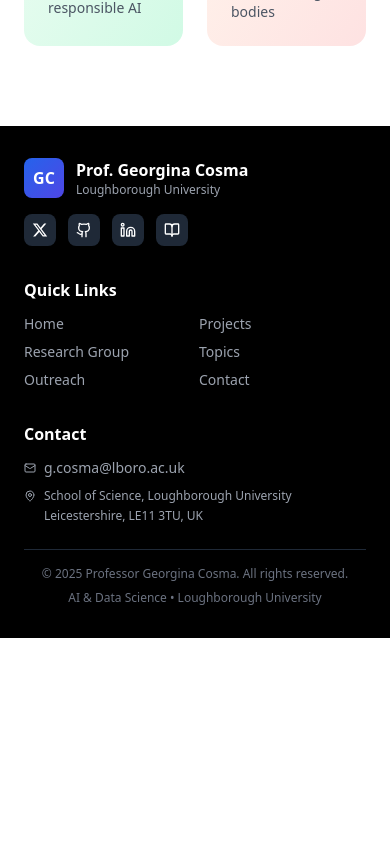
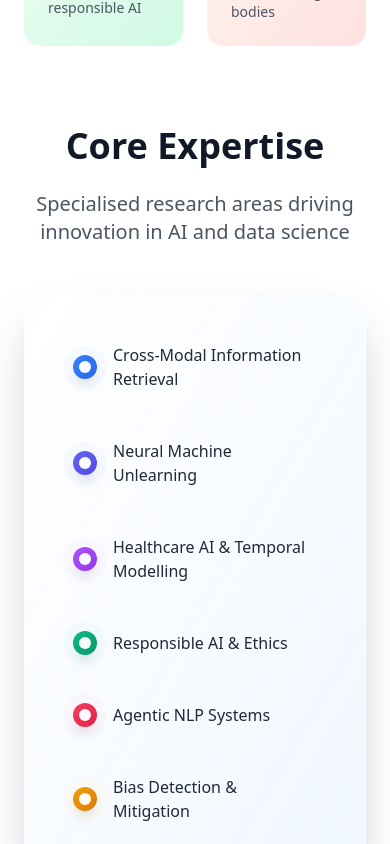
Before and after one commit to gcosma/DataSciencePlus, a React (Create React App) app: page / in a window 390 px wide. Shown: the part 2860-3704 px from the top of the page. Before the commit the page ends 3498 px from the top, so only its background shows below. Built offline with nearby package versions, Linux system fonts and the light colour scheme.

Commit message:
Your commit message here

```diff
--- a/src/App.js
+++ b/src/App.js
@@ -590,6 +590,80 @@ const teamMembers = [
               </div>
             </div>
           </div>
+{/* ADD YOUR ENHANCED EXPERTISE SECTION HERE */}
+    <div className="mt-20">
+      <div className="text-center mb-12">
+        <h2 className="text-4xl font-bold text-gray-900 mb-6">Core Expertise</h2>
+        <p className="text-xl text-gray-600">Specialised research areas driving innovation in AI and data science</p>
+      </div>
+
+      <div className="bg-gradient-to-br from-white/95 to-blue-50/90 backdrop-blur-sm rounded-3xl p-8 shadow-2xl border border-white/50">
+        <div className="grid grid-cols-1 sm:grid-cols-2 lg:grid-cols-3 gap-4">
+
+          <div className="group flex items-center gap-4 p-4 rounded-xl hover:bg-white/60 transition-all duration-300 hover:shadow-lg transform hover:scale-105">
+            <div className="relative">
+              <div className="w-6 h-6 bg-gradient-to-br from-blue-500 to-blue-600 rounded-full flex items-center justify-center shadow-lg">
+                <div className="w-3 h-3 bg-white rounded-full"></div>
+              </div>
+              <div className="absolute inset-0 bg-blue-400 rounded-full animate-ping opacity-20"></div>
+            </div>
+            <span className="text-gray-800 font-medium group-hover:text-blue-700 transition-colors">Cross-Modal Information Retrieval</span>
+          </div>
+
+          <div className="group flex items-center gap-4 p-4 rounded-xl hover:bg-white/60 transition-all duration-300 hover:shadow-lg transform hover:scale-105">
+            <div className="relative">
+              <div className="w-6 h-6 bg-gradient-to-br from-indigo-500 to-indigo-600 rounded-full flex items-center justify-center shadow-lg">
+                <div className="w-3 h-3 bg-white rounded-full"></div>
+              </div>
+              <div className="absolute inset-0 bg-indigo-400 rounded-full animate-ping opacity-20"></div>
+            </div>
+            <span className="text-gray-800 font-medium group-hover:text-indigo-700 transition-colors">Neural Machine Unlearning</span>
+          </div>
+
+          <div className="group flex items-center gap-4 p-4 rounded-xl hover:bg-white/60 transition-all duration-300 hover:shadow-lg transform hover:scale-105">
+            <div className="relative">
+              <div className="w-6 h-6 bg-gradient-to-br from-purple-500 to-purple-600 rounded-full flex items-center justify-center shadow-lg">
+                <div className="w-3 h-3 bg-white rounded-full"></div>
+              </div>
+              <div className="absolute inset-0 bg-purple-400 rounded-full animate-ping opacity-20"></div>
+            </div>
+            <span className="text-gray-800 font-medium group-hover:text-purple-700 transition-colors">Healthcare AI & Temporal Modelling</span>
+          </div>
+
+          <div className="group flex items-center gap-4 p-4 rounded-xl hover:bg-white/60 transition-all duration-300 hover:shadow-lg transform hover:scale-105">
+            <div className="relative">
+              <div className="w-6 h-6 bg-gradient-to-br from-emerald-500 to-emerald-600 rounded-full flex items-center justify-center shadow-lg">
+                <div className="w-3 h-3 bg-white rounded-full"></div>
+              </div>
+              <div className="absolute inset-0 bg-emerald-400 rounded-full animate-ping opacity-20"></div>
+            </div>
+            <span className="text-gray-800 font-medium group-hover:text-emerald-700 transition-colors">Responsible AI & Ethics</span>
+          </div>
+
+          <div className="group flex items-center gap-4 p-4 rounded-xl hover:bg-white/60 transition-all duration-300 hover:shadow-lg transform hover:scale-105">
+            <div className="relative">
+              <div className="w-6 h-6 bg-gradient-to-br from-rose-500 to-rose-600 rounded-full flex items-center justify-center shadow-lg">
+                <div className="w-3 h-3 bg-white rounded-full"></div>
+              </div>
+              <div className="absolute inset-0 bg-rose-400 rounded-full animate-ping opacity-20"></div>
+            </div>
+            <span className="text-gray-800 font-medium group-hover:text-rose-700 transition-colors">Agentic NLP Systems</span>
+          </div>
+
+          <div className="group flex items-center gap-4 p-4 rounded-xl hover:bg-white/60 transition-all duration-300 hover:shadow-lg transform hover:scale-105">
+            <div className="relative">
+              <div className="w-6 h-6 bg-gradient-to-br from-amber-500 to-amber-600 rounded-full flex items-center justify-center shadow-lg">
+                <div className="w-3 h-3 bg-white rounded-full"></div>
+              </div>
+              <div className="absolute inset-0 bg-amber-400 rounded-full animate-ping opacity-20"></div>
+            </div>
+            <span className="text-gray-800 font-medium group-hover:text-amber-700 transition-colors">Bias Detection & Mitigation</span>
+          </div>
+
+        </div>
+      </div>
+    </div>
+
         </div>
       </section>
     </div>
@@ -1178,7 +1252,34 @@ const teamMembers = [
       alt="I-SIRCh AI System Interface"
       className="w-full h-80 object-cover rounded-3xl shadow-lg"
     />
-
+  </div>
+)}
+
+{/* Themis Image for Themis page - matching I-SIRCh positioning */}
+{project.pageId === 'themis' && (
+  <div className="relative mt-24">
+    <img
+      src={themisImage}
+      alt="Themis.AI Ethical AI System"
+      className="w-full h-80 object-cover rounded-3xl shadow-lg"
+    />
+    <div className="absolute bottom-6 left-6 bg-white/95 backdrop-blur-sm px-4 py-2 rounded-full">
+      <span className="text-sm font-semibold text-gray-700">{project.category}</span>
+    </div>
+  </div>
+)}
+
+{/* SVGC KTP Image for SVGC KTP page - matching I-SIRCh positioning */}
+{project.pageId === 'svgc-ktp' && (
+  <div className="relative mt-24">
+    <img
+      src={svgcKtpImage}
+      alt="SVGC KTP Document Deduplication System"
+      className="w-full h-80 object-cover rounded-3xl shadow-lg"
+    />
+    <div className="absolute bottom-6 left-6 bg-white/95 backdrop-blur-sm px-4 py-2 rounded-full">
+      <span className="text-sm font-semibold text-gray-700">{project.category}</span>
+    </div>
   </div>
 )}
 
@@ -1222,6 +1323,8 @@ const teamMembers = [
                     )}
                   </div>
 ) : (
+                  // Default image layout for other projects (only DECODE will use this now)
+                  project.pageId !== 'isirch' && project.pageId !== 'themis' && project.pageId !== 'svgc-ktp' && (
                     <div className="relative">
                       <div className={`absolute inset-0 bg-gradient-to-br ${project.gradient} opacity-75 rounded-3xl`}></div>
                       <img
@@ -1236,6 +1339,7 @@ const teamMembers = [
                         <IconComponent className="w-8 h-8 text-gray-700" />
                       </div>
                     </div>
+                  )
                 )}
               </div>
             </div>
```
Lines whose indentation alone changed are shown as unchanged.
